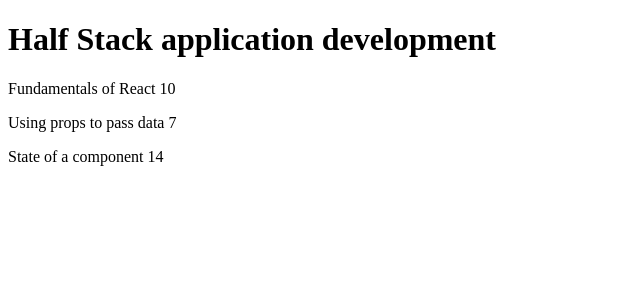
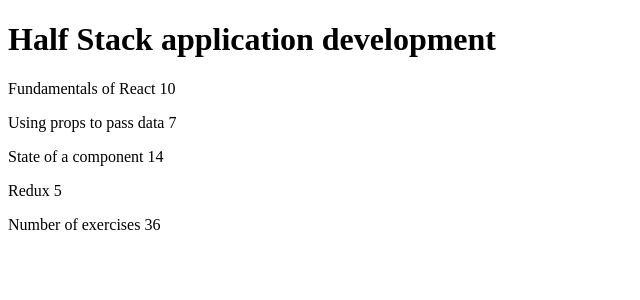
Before and after one commit to elvis-visi/fso, a React (Create React App) app in the folder part1/courseinfo/: page / in a window 1280 px wide. Shown: the top 300 px of the page, without its empty margins (0-640 px from the left). Built offline with nearby package versions, Linux system fonts and the light colour scheme.

Commit message:
2.1 courseInfo exercises 2.2-2.3. Total using reduce.

```diff
--- a/part1/courseinfo/src/App.js
+++ b/part1/courseinfo/src/App.js
@@ -4,17 +4,27 @@
     <>
       <Header name={course.name} />
       <Content parts={course.parts} />
+      <Total parts={course.parts} />
 
     </>
   )
 
 }
 
+const Header = ({name}) => <h1>{name}</h1>
+
+const Total = ({ parts }) =>
+{
+  const total = parts.reduce(
+    (prev,current) => prev + current.exercises, 0
+  )
+
+  return (
+    <p>Number of exercises {total}</p>
+        )
+ }
 
 
-const Header = ({name}) => <h1>{name}</h1>
-
-const Total = ({ sum }) => <p>Number of exercises {sum}</p>
 
 const Part = ({ part }) =>
   <p>
@@ -48,11 +58,20 @@
         name: 'State of a component',
         exercises: 14,
         id: 3
+      },
+      {
+        name: 'Redux',
+        exercises: 5,
+        id: 4
       }
     ]
   }
 
-  return <Course course={course} />
+  return (
+    <Course course={course} />
+  )
+
+
 }
 
 export default App
```
